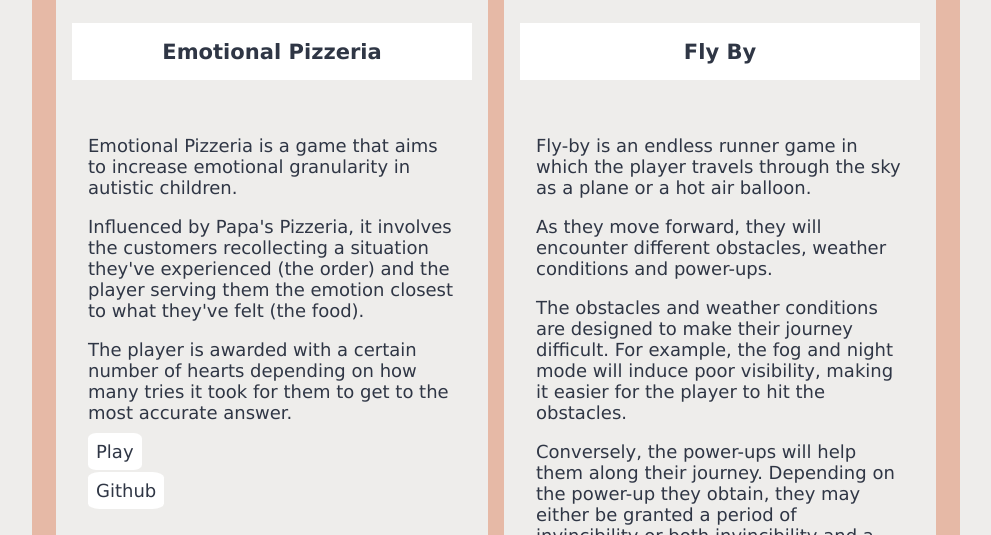
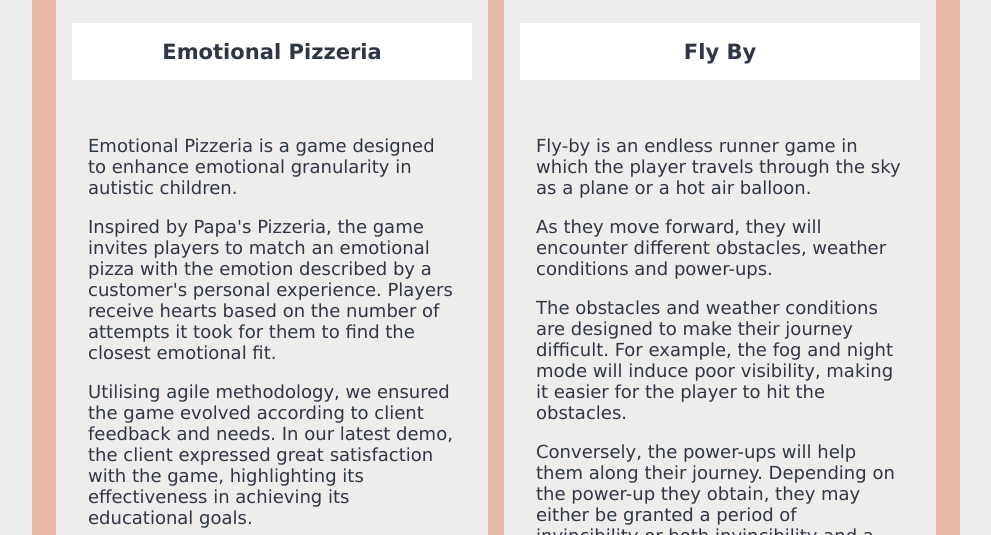
Before and after one commit to SiRong-github/SiRong-github.github.io, a website: page index.html in a window 1280 px wide. Shown: the part 4440-4975 px from the top of the page, without its empty margins (144-1135 px from the left). Drawn offline with Linux system fonts and the light colour scheme.

Commit message:
updated project desc for emotional pizzeria

```diff
--- a/index.html
+++ b/index.html
@@ -299,19 +299,22 @@
               <h3>Emotional Pizzeria</h3>
               <section class="desc">
                 <p>
-                  Emotional Pizzeria is a game that aims to increase emotional
+                  Emotional Pizzeria is a game designed to enhance emotional
                   granularity in autistic children.
                 </p>
                 <p>
-                  Influenced by Papa's Pizzeria, it involves the customers
-                  recollecting a situation they've experienced (the order) and
-                  the player serving them the emotion closest to what they've
-                  felt (the food).
+                  Inspired by Papa's Pizzeria, the game invites players to match
+                  an emotional pizza with the emotion described by a customer's
+                  personal experience. Players receive hearts based on the
+                  number of attempts it took for them to find the closest
+                  emotional fit.
                 </p>
                 <p>
-                  The player is awarded with a certain number of hearts
-                  depending on how many tries it took for them to get to the
-                  most accurate answer.
+                  Utilising agile methodology, we ensured the game evolved
+                  according to client feedback and needs. In our latest demo,
+                  the client expressed great satisfaction with the game,
+                  highlighting its effectiveness in achieving its educational
+                  goals.
                 </p>
                 <p>
                   <a
@@ -408,7 +411,7 @@
                     for my first client after graduation, my mum.
                   </p>
                   <p>
-                    This is a website prototype I have made for her business:
+                    This is a website prototype I developed for her business:
                   </p>
                   <p>
                     <a
```
